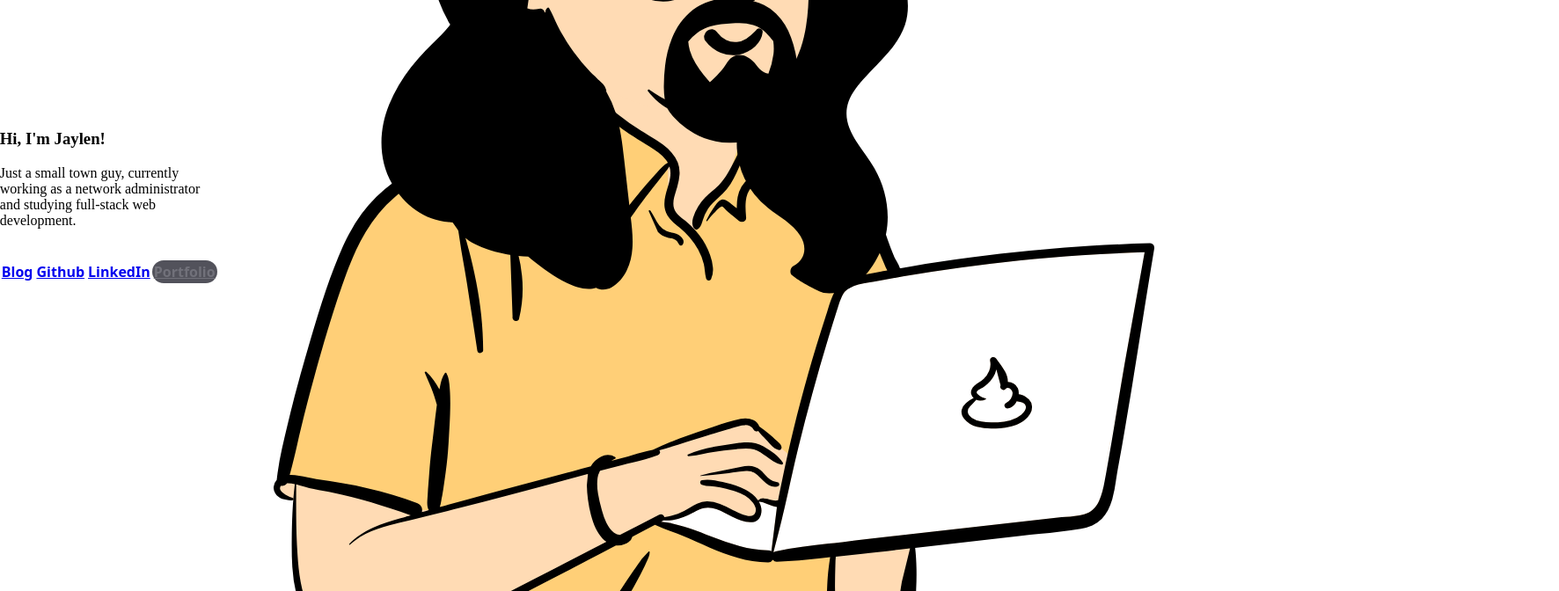
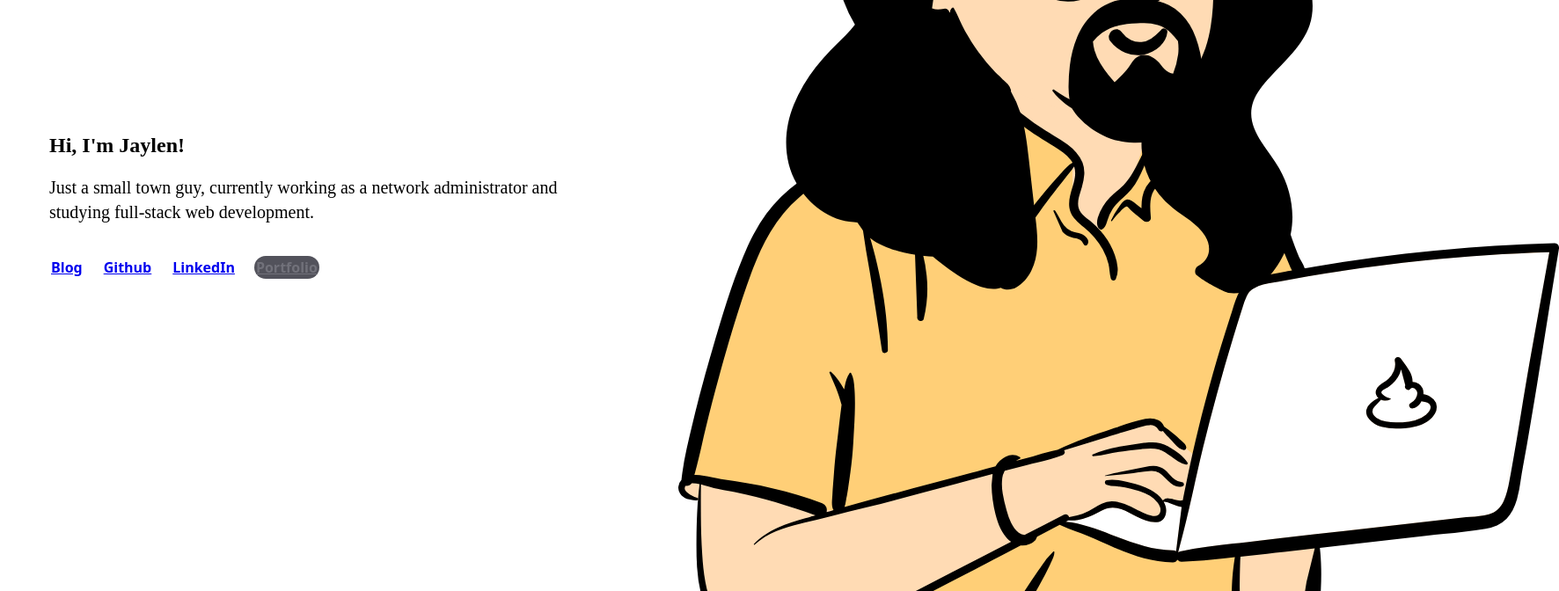
Before and after one commit to JYLN/jyln-personal-site, a SvelteKit app: page / in a window 1280 px wide. Shown: the part 480-1152 px from the top of the page at 88% size, 1772 px wide, since content can reach past the window. Built offline with nearby package versions, Linux system fonts and the light colour scheme.

Commit message:
Fix responsive styles of homepage, relocate styles to tag

```diff
--- a/src/app.postcss
+++ b/src/app.postcss
@@ -15,7 +15,7 @@
 
 @layer components {
 	.hero-text-header {
-		@apply bg-gradient-to-r from-amber-100 to-rose-300 bg-clip-text font-poppins font-extrabold tracking-tight text-transparent;
+		@apply max-w-min bg-gradient-to-r from-amber-100 to-rose-300 bg-clip-text font-poppins text-5xl font-extrabold tracking-tight text-transparent sm:max-w-fit lg:text-7xl;
 	}
 
 	.prose {
--- a/src/routes/+page.svelte
+++ b/src/routes/+page.svelte
@@ -9,19 +9,14 @@
 	<title>Jaylen Baxter</title>
 </svelte:head>
 
-<section class="hero flex-col-reverse gap-10 lg:flex-row lg:gap-6">
-	<article class="max-w-full md:w-2/3">
-		<Typer
-			element="h1"
-			tw_class="hero-text-header text-5xl md:text-7xl"
-			words="Hi, I'm Jaylen!"
-			speed={90}
-		/>
-		<p class="hero-text-desc text-base lg:text-xl">
+<section class="hero">
+	<div class="max-w-full md:w-2/3">
+		<Typer element="h1" tw_class="hero-text-header" words="Hi, I'm Jaylen!" speed={90} />
+		<p class="hero-text-desc">
 			Just a small town guy, currently working as a network administrator and studying full-stack
 			web development.
 		</p>
-		<aside class="social-buttons flex-col gap-4 text-center lg:flex-row lg:items-center lg:gap-5">
+		<aside class="social-buttons">
 			<HeroButton href="/blog" colors="from-emerald-400 to-blue-600">
 				<i class="bx bxs-edit bx-fw" />
 				<span>Blog</span>
@@ -39,40 +34,43 @@
 				<span>Portfolio</span>
 			</HeroButton>
 		</aside>
-	</article>
-	<figure class="hero-img w-1/2 md:w-1/3">
+	</div>
+	<figure class="hero-img">
 		<img src="/jaylen-bust.svg" alt="Cartoon Bust of Jaylen" />
 	</figure>
 </section>
 
-<footer class="skill-footer text-3xl gap-2 md:text-5xl md:gap-4">
+<footer class="skill-footer">
 	{#each skills as skill}
 		{#if skill.name !== 'Svelte'}
 			<i class="bx bxl-{skill.icon}" use:tooltip={{ content: skill.name }} />
 		{:else}
-			<i class="icon-{skill.icon} text-[2.5rem]" use:tooltip={{ content: skill.name }} />
+			<i
+				class="icon-{skill.icon} text-[1.65rem] md:text-[2.5rem]"
+				use:tooltip={{ content: skill.name }}
+			/>
 		{/if}
 	{/each}
 </footer>
 
 <style lang="postcss">
 	.hero {
-		@apply container mx-auto flex h-[90%] items-center justify-center py-24 px-12;
+		@apply mx-auto flex h-[90%] max-w-[95%] flex-col-reverse items-center justify-center gap-10 px-12 py-24 lg:flex-row lg:gap-6;
 	}
 
 	.hero-text-desc {
-		@apply mt-4;
+		@apply mt-4 text-base lg:text-xl;
 	}
 
 	.hero-img {
-		@apply rounded-2xl bg-gradient-to-r from-amber-100 to-rose-300 p-6 drop-shadow-md;
+		@apply w-1/2 rounded-2xl bg-gradient-to-r from-amber-100 to-rose-300 p-6 drop-shadow-md md:w-1/3;
 	}
 
 	.social-buttons {
-		@apply mt-9 flex;
+		@apply mt-9 flex flex-col gap-4 text-center lg:flex-row lg:items-center lg:gap-5;
 	}
 
 	.skill-footer {
-		@apply fixed bottom-0 w-full h-[10%] flex justify-center items-center bg-gradient-to-r from-amber-100 to-rose-300 text-zinc-900;
+		@apply fixed bottom-0 flex h-[10%] w-full items-center justify-center gap-1 bg-gradient-to-r from-amber-100 to-rose-300 text-3xl text-zinc-900 sm:gap-2 md:gap-4 md:text-5xl;
 	}
 </style>
```
